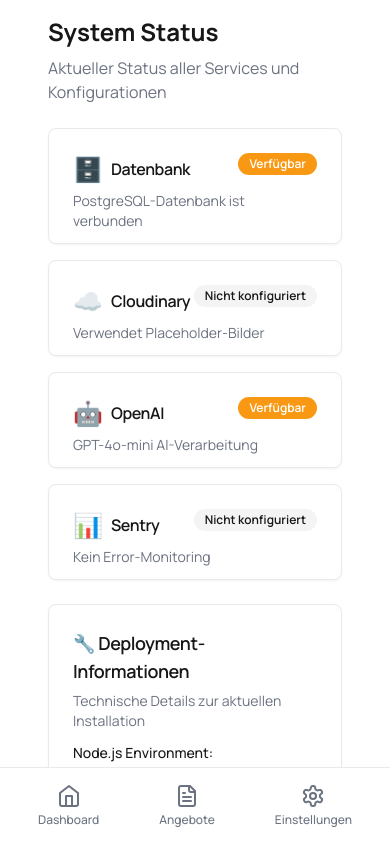
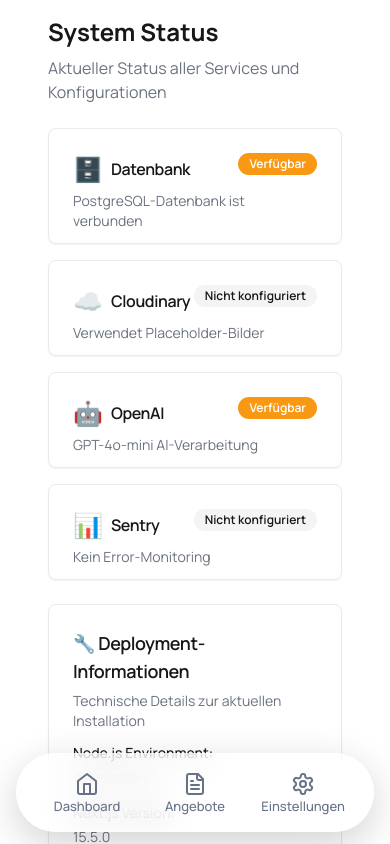
Before and after one commit to chrismongang/angebotnow, a Next.js app: page /status in a window 390 px wide. Built offline with nearby package versions, Linux system fonts and the light colour scheme; no server answers.

Commit message:
feat(mobile-nav): iOS-style glass capsule navbar with safe-area padding, active/inactive colors, and subtle animations; adjust glass effect (more transparent, lighter blur)

```diff
--- a/src/components/mobile-navigation.tsx
+++ b/src/components/mobile-navigation.tsx
@@ -34,36 +34,44 @@
   }
 
   return (
-    <nav className="fixed bottom-0 left-0 right-0 bg-background border-t border-border p-2 z-50 md:hidden">
-      <div className="flex justify-around">
+    <nav
+      className="fixed inset-x-0 bottom-2 z-50 md:hidden px-4 pb-[max(env(safe-area-inset-bottom),0.25rem)]"
+      aria-label="Primäre Navigation"
+    >
+      <div
+        className="mx-auto max-w-md rounded-full border border-white/30 bg-white/60 backdrop-blur-lg shadow-[0_12px_40px_rgba(0,0,0,0.18)] saturate-150"
+      >
+        <ul className="grid grid-cols-3 items-center justify-between px-4 py-3">
           {navigationItems.map((item) => {
             const active = isActive(item.href)
             const IconComponent = item.icon
 
             return (
+              <li key={item.href} className="flex justify-center">
                 <Link
-              key={item.href}
                   href={item.href}
+                  aria-current={active ? "page" : undefined}
                   className={cn(
-                "flex flex-col items-center p-2 rounded-lg transition-colors",
-                active
-                  ? "text-[#F89813]" // Orange for active
-                  : "text-gray-500 hover:text-gray-700" // Gray for inactive
+                    "group flex flex-col items-center gap-1 rounded-full px-3 py-1.5 text-center text-[13px] font-medium transition-all duration-200 ease-out",
+                    "hover:opacity-95 active:scale-[0.97]",
+                    active ? "text-[#FFA726]" : "text-[#6B7280]"
                   )}
                 >
                   <IconComponent
                     size={24}
                     className={cn(
-                  "mb-1",
-                  active
-                    ? "text-[#F89813]"
-                    : "text-gray-500"
+                      "transition-colors duration-200",
+                      active ? "text-[#FFA726]" : "text-[#6B7280]"
                     )}
                   />
-              <span className="text-xs font-medium">{item.label}</span>
+                  <span className="leading-none">
+                    {item.label}
+                  </span>
                 </Link>
+              </li>
             )
           })}
+        </ul>
       </div>
     </nav>
   )
```
Lines whose indentation alone changed are shown as unchanged.
